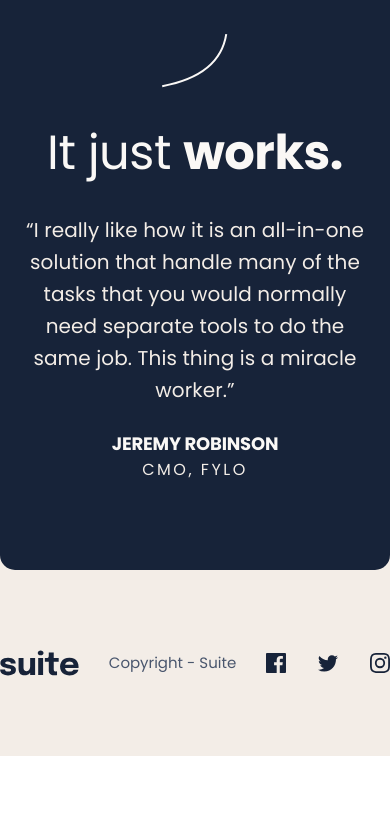
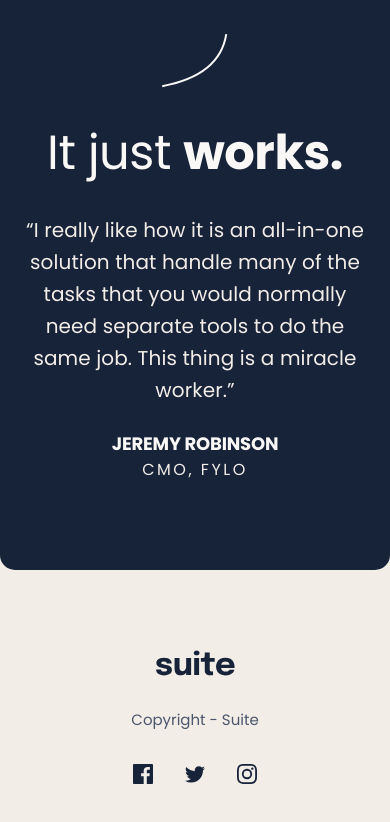
Before and after one commit to phwnganh/suite-landing-page, a React (Vite) app: page / in a window 390 px wide. Shown: the part 2026-2848 px from the top of the page. Before the commit the page ends 2782 px from the top, so only its background shows below. Built offline with nearby package versions, Linux system fonts and the light colour scheme.

Commit message:
fix: spacing during responsive on footer section

```diff
--- a/src/components/FooterSection.jsx
+++ b/src/components/FooterSection.jsx
@@ -4,8 +4,8 @@ import TwitterLogo from '../assets/icon-twitter.svg'
 import InstagramLogo from '../assets/icon-instagram.svg'
 const FooterSection = () => {
     return (
-        <footer className={"bg-neutral-200 pt-80 pb-20 relative -mt-60"}>
-            <div className={"max-w-277.5 mx-auto flex justify-between items-center"}>
+        <footer className={"bg-neutral-200 pt-80 pb-20 relative -mt-60 sm:px-8 md:px-0"}>
+            <div className={"max-w-277.5 mx-auto flex flex-col sm:flex-row gap-8 sm:gap-0 justify-between items-center"}>
                 <img src={Logo} alt={"logo"} />
                 <p className={"text-neutral-500 text-preset-8"}>Copyright - Suite</p>
                 <div className={"flex items-center gap-8"}>
--- a/src/components/TestimonialSection.jsx
+++ b/src/components/TestimonialSection.jsx
@@ -3,7 +3,7 @@ import JeremyLargeImg from '../assets/image-jeremy-large.png'
 
 const TestimonialSection = () => {
     return (
-        <section className={"mt-47.5 max-w-277.5 mx-auto"}>
+        <section className={"mt-47.5 max-w-277.5 mx-auto sm:px-8 md:px-0"}>
             <div className={"bg-neutral-900 rounded-15 px-4 sm:py-16 sm:px-12 md:px-31.25 py-22 relative z-10 flex flex-col items-center md:block"}>
                 <img src={JeremyLargeImg} alt={"jeremy-large"} className={"mx-auto -mt-32 md:absolute md:bottom-0 md:mt-0"}/>
                 <img src={PatternCurvedLine2} alt={"pattern-curved-line2"} className={"my-9 md:my-0 md:absolute md:left-1/2 md:top-1/2 md:-translate-x-1/2 md:-translate-y-1/2 z-10"}/>
```
